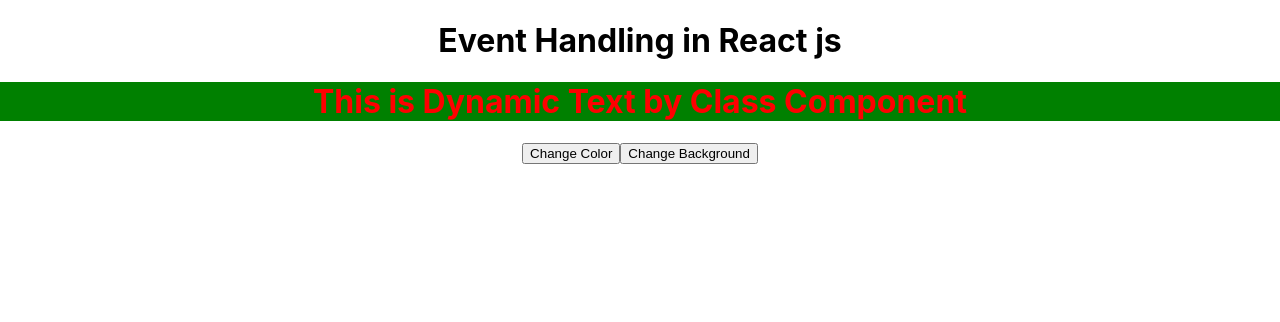
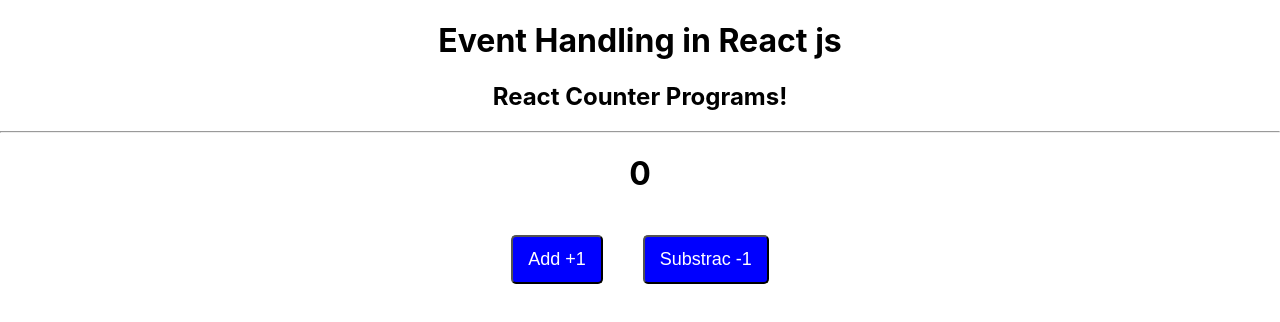
Before and after one commit to samraat121/Reactjs-code-for-everyone, a React (Create React App) app: page / in a window 1280 px wide. Shown: the top 322 px of the page. Built offline with nearby package versions, Linux system fonts and the light colour scheme.

Commit message:
Number Counter - Project 1

```diff
--- /dev/null
+++ b/src/CC.css
@@ -0,0 +1,8 @@
+button{
+    margin: 20px;
+    background-color: blue;
+    color: white;
+    padding: 12px 15px;
+    border-radius: 5px;
+    font-size: 18px;
+}
--- a/src/CC.js
+++ b/src/CC.js
@@ -1,31 +1,27 @@
 import React,{Component} from 'react'
+import './CC.css'
 class CC extends React.Component {
 
-    constructor(props) {
-        super(props)
-        this.state={
-            color: 'red',
-            bg: 'green',
+    constructor() {
+        super()
+        this.state = {
+            number: 0
         }
     }
-    changeColor = () => {
-        this.setState({
-            color: 'indigo'
-        })
-    }
-    changeBackground = () => {
-        this.setState({
-            bg: 'white'
-        })
-    }
-
+    add = () => {
+        this.setState({number:this.state.number+1})
+      }
+    subract = () => {
+        this.setState({number:this.state.number-1})
+      }
 
     render() {
         return (
              <div>
-                 <h1 style={{color:this.state.color,backgroundColor:this.state.bg}}>This is Dynamic Text by Class Component</h1>
-                 <button onClick={this.changeColor}>Change Color</button>
-                 <button onClick={this.changeBackground}>Change Background</button>
+                 <h2>React Counter Programs!</h2><hr />
+                 <h1>{this.state.number}</h1>
+                 <button onClick={this.add}>Add +1</button>
+                 <button onClick={this.subract}>Substrac -1</button>
              </div>
         );
     }
```
